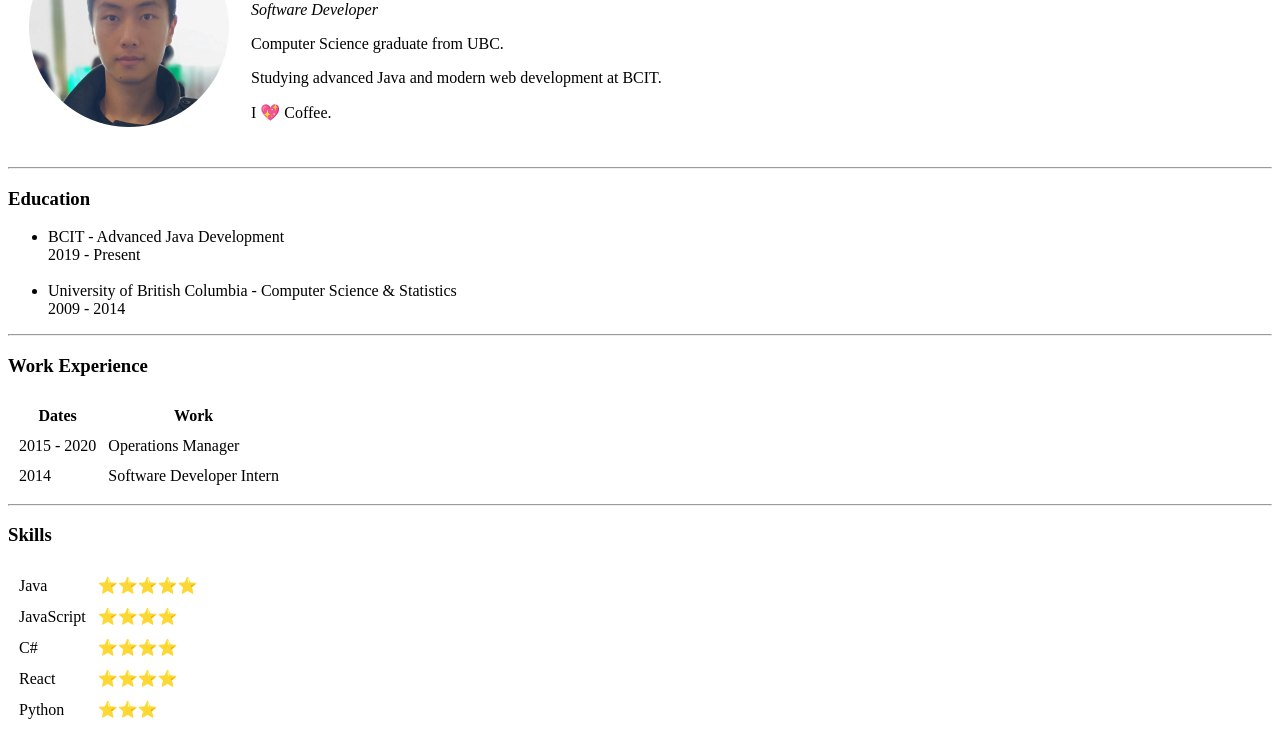
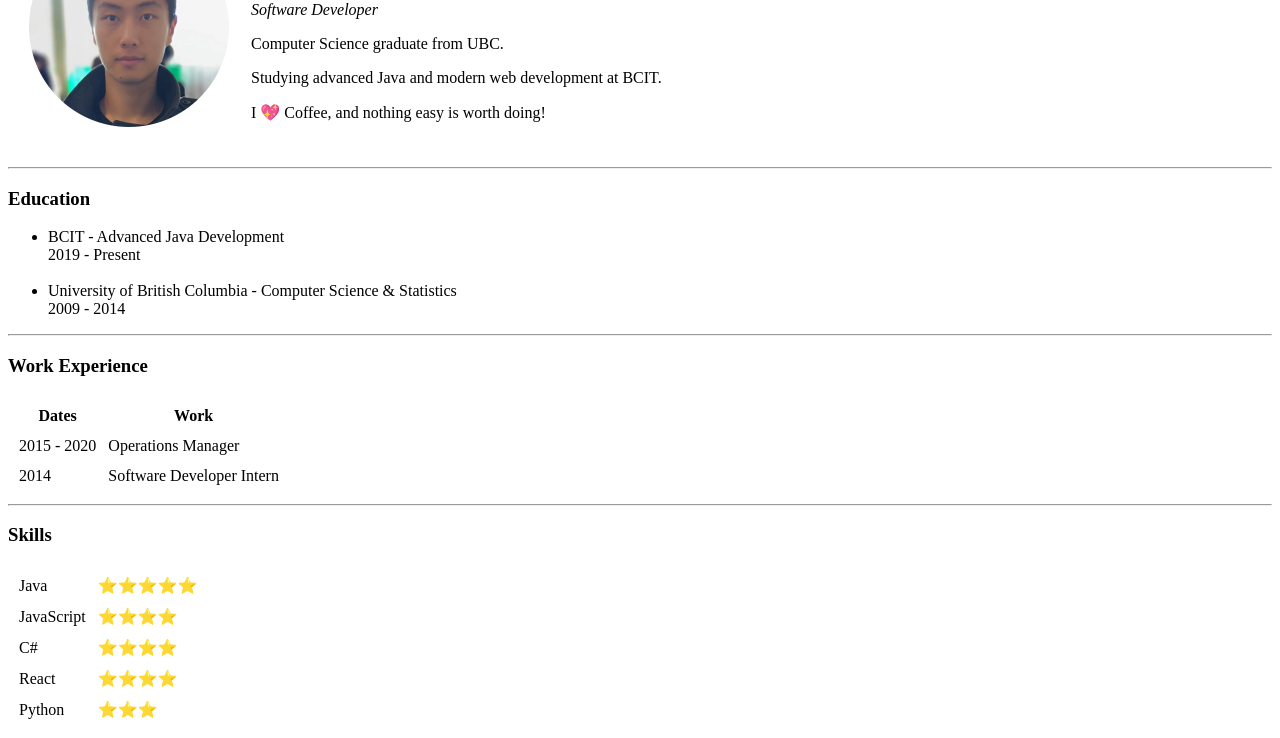
Before and after one commit to yangzr1818/cv, a plain HTML site: page index.html in a window 1280 px wide. Shown: the part 108-846 px from the top of the page. Drawn offline with Linux system fonts and the light colour scheme.

Commit message:
Update index.html

```diff
--- a/index.html
+++ b/index.html
@@ -16,7 +16,7 @@
 
         <p>Computer Science graduate from UBC. </p>
         <p>Studying advanced Java and modern web development at BCIT.</p>
-        <p> I 💖 Coffee.</p>
+        <p> I 💖 Coffee, and nothing easy is worth doing!</p>
       </td>
     </tr>
   </table>
```
